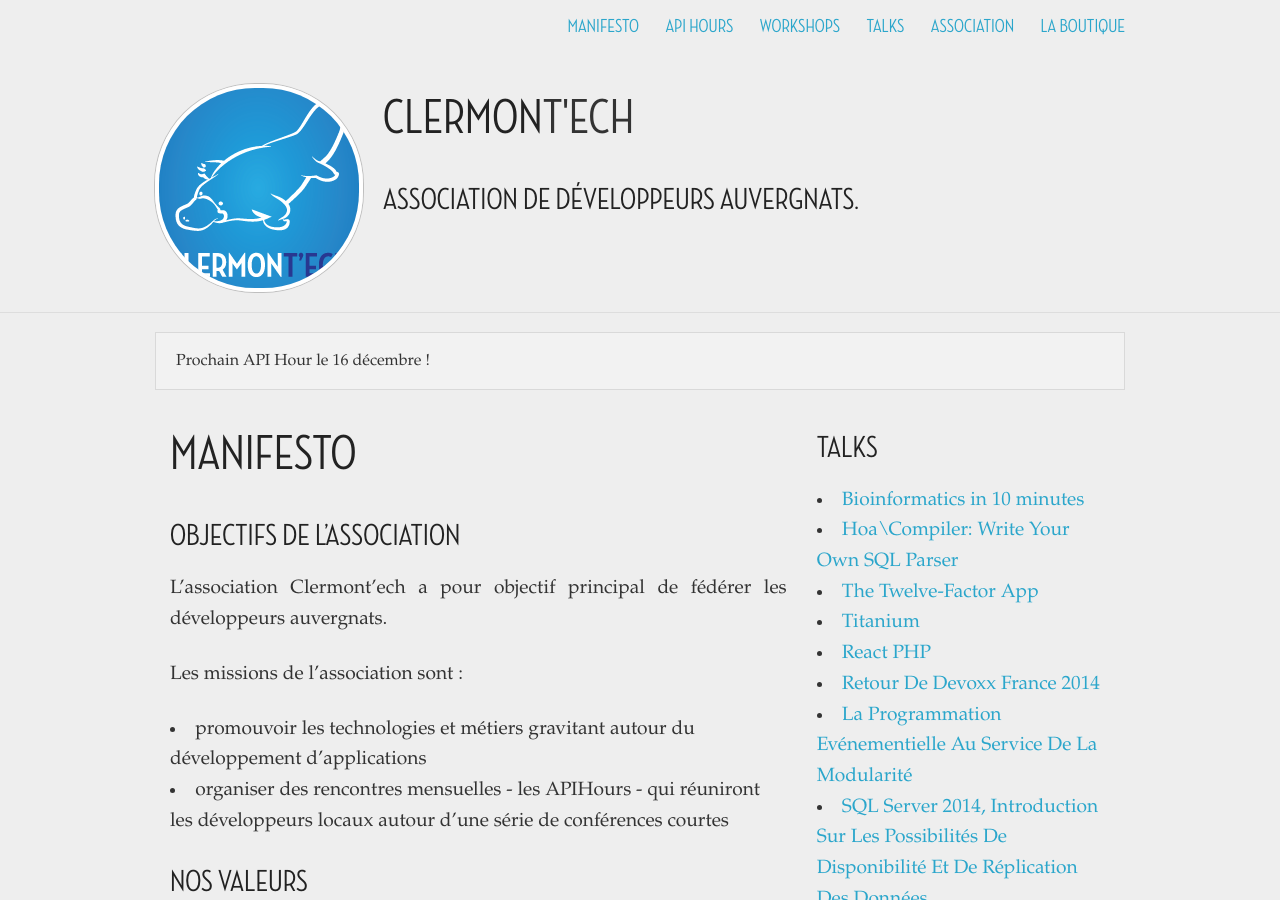
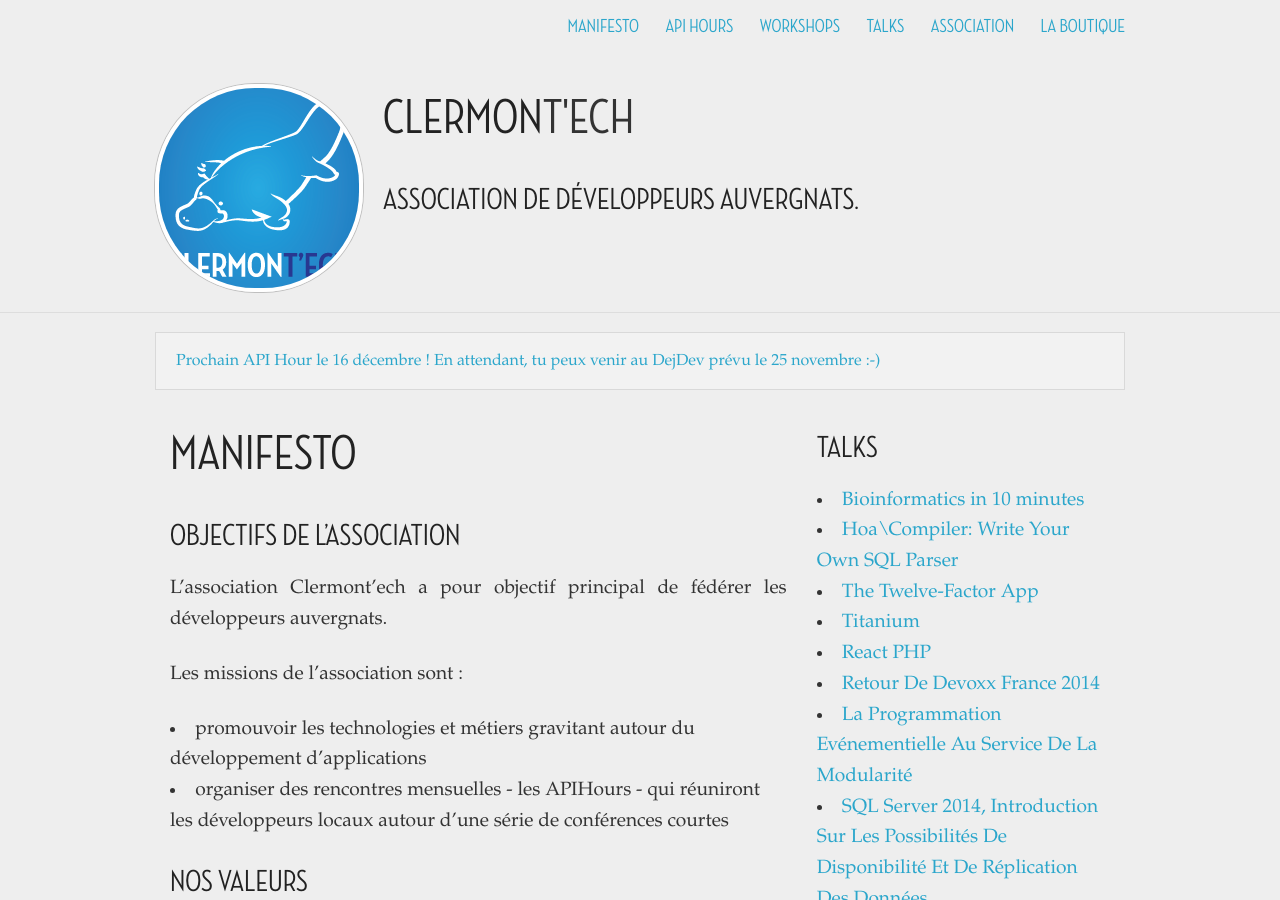
Before and after one commit to clermontech/clermontech.github.com, a Jekyll site: the page built from index.md, in a window 1280 px wide and 900 px high. Built offline with Jekyll 4.4.1, drawn with Linux system fonts in a browser that asks for light colours; Markdown is read by kramdown in place of the engine named in the settings.

Commit message:
add dejdev announcement

```diff
--- a/_config.yml
+++ b/_config.yml
@@ -8,5 +8,5 @@
     extensions: ["strikethrough"]
 
 announcement:
-#    href:
-    message: Prochain API Hour le 16 décembre !
+    href: https://www.eventbrite.fr/e/dejdev-5-tickets-14461074463
+    message: "Prochain API Hour le 16 décembre ! En attendant, tu peux venir au DejDev prévu le 25 novembre :-)"
```
